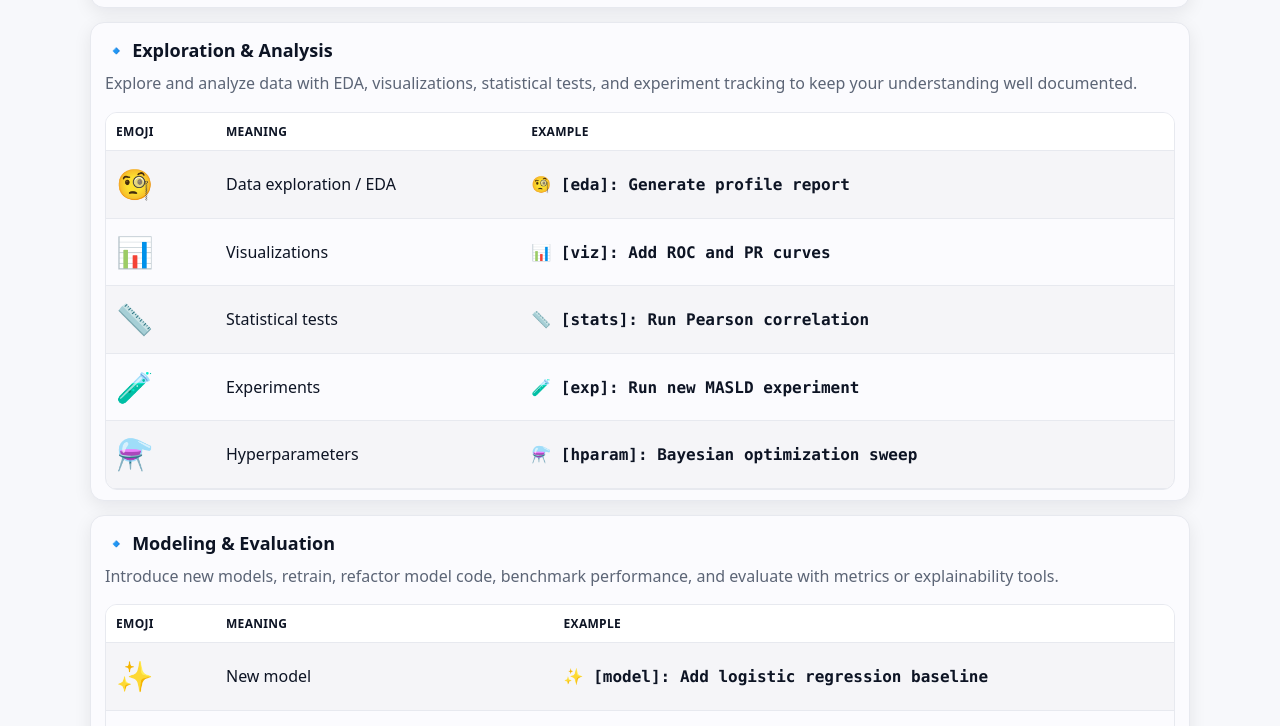
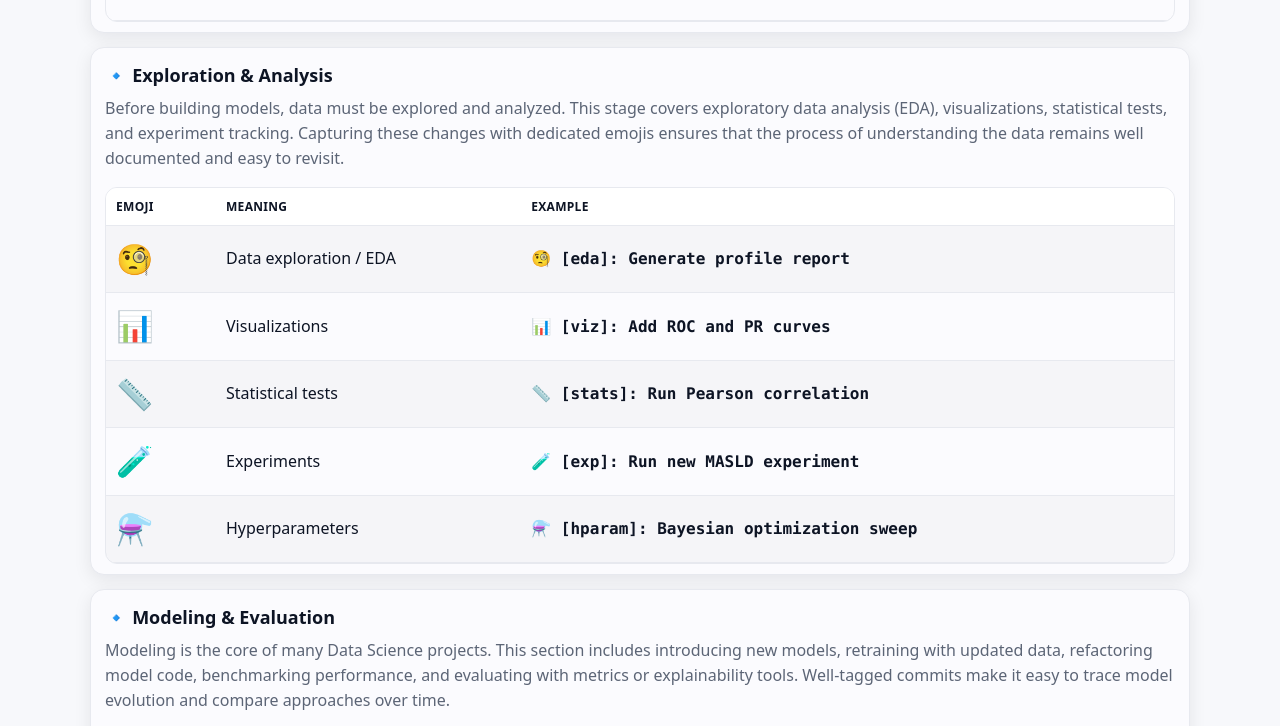
Before and after one commit to imarranz/data-science-gitmoji-guide, a plain HTML site: page docs/index.html in a window 1280 px wide. Shown: the part 1304-2030 px from the top of the page. Drawn offline with Linux system fonts and the light colour scheme.

```diff
--- a/docs/index.html
+++ b/docs/index.html
@@ -157,7 +157,7 @@
   <script>
   ;(() => {
     const sections = [
-      { id:'data', title:'🔹 Data & Preparation', desc:'The foundation of any Data Science project lies in data preparation. This includes ingestion, cleaning, handling missing values, defining schemas, and ensuring reproducibility.', rows:[
+      { id:'data', title:'🔹 Data & Preparation', desc:'The foundation of any Data Science project lies in data preparation. This includes ingestion, cleaning, handling missing values, defining schemas, and ensuring reproducibility. Clear commits in this category help track how raw data was transformed into reliable inputs for models, making the workflow transparent and auditable.', rows:[
         ['📥','Data ingestion / connectors','📥 [ingest]: Add LC-MS data loader'],
         ['🧹','Data cleaning','🧹 [clean]: Normalize columns and remove outliers'],
         ['🧩','Missing value imputation','🧩 [impute]: Add KNN imputer for BMI'],
@@ -169,14 +169,14 @@
         ['🗃️','Data versioning (DVC)','🗃️ [dvc]: Track dataset v1.3'],
         ['🕶️','Anonymization / privacy','🕶️ [privacy]: Mask patient IDs'],
       ]},
-      { id:'eda', title:'🔹 Exploration & Analysis', desc:'Explore and analyze data with EDA, visualizations, statistical tests, and experiment tracking to keep your understanding well documented.', rows:[
+      { id:'eda', title:'🔹 Exploration & Analysis', desc:'Before building models, data must be explored and analyzed. This stage covers exploratory data analysis (EDA), visualizations, statistical tests, and experiment tracking. Capturing these changes with dedicated emojis ensures that the process of understanding the data remains well documented and easy to revisit.', rows:[
         ['🧐','Data exploration / EDA','🧐 [eda]: Generate profile report'],
         ['📊','Visualizations','📊 [viz]: Add ROC and PR curves'],
         ['📏','Statistical tests','📏 [stats]: Run Pearson correlation'],
         ['🧪','Experiments','🧪 [exp]: Run new MASLD experiment'],
         ['⚗️','Hyperparameters','⚗️ [hparam]: Bayesian optimization sweep'],
       ]},
-      { id:'model', title:'🔹 Modeling & Evaluation', desc:'Introduce new models, retrain, refactor model code, benchmark performance, and evaluate with metrics or explainability tools.', rows:[
+      { id:'model', title:'🔹 Modeling & Evaluation', desc:'Modeling is the core of many Data Science projects. This section includes introducing new models, retraining with updated data, refactoring model code, benchmarking performance, and evaluating with metrics or explainability tools. Well-tagged commits make it easy to trace model evolution and compare approaches over time.', rows:[
         ['✨','New model','✨ [model]: Add logistic regression baseline'],
         ['🔁','Retrain','🔁 [train]: Retrain SVM with new cohort'],
         ['🛠️','Model refactor','🛠️ [model]: Clean redundant code in fit()'],
@@ -184,13 +184,13 @@
         ['🧠','Explainability (XAI)','🧠 [xai]: Add SHAP values'],
         ['⏱️','Benchmarking / performance','⏱️ [perf]: Compare inference times'],
       ]},
-      { id:'nb', title:'🔹 Notebooks & Reproducibility', desc:'Commit notebooks responsibly, convert them into scripts, freeze environments, and generate reports to ensure experiments are reproducible.', rows:[
+      { id:'nb', title:'🔹 Notebooks & Reproducibility', desc:'Notebooks are often the entry point for Data Science work, but reproducibility requires discipline. This category covers commits related to notebooks, converting them into scripts, freezing environments, and generating reports. These practices ensure that experiments can be rerun consistently and shared with collaborators.', rows:[
         ['📓','Notebooks','📓 [nb]: Add EDA notebook'],
         ['🔗','Notebook → script','🔗 [nb2py]: Convert preprocessing to Python script'],
         ['📰','Reports','📰 [report]: Generate results'],
         ['📦','Freeze environment','📦 [env]: Add environment.yml'],
       ]},
-      { id:'mlops', title:'🔹 Pipelines, MLOps & Infra', desc:'Automate and deploy workflows: configuration files, pipelines/DAGs, CI/CD, serving endpoints, monitoring, and rollbacks.', rows:[
+      { id:'mlops', title:'🔹 Pipelines, MLOps & Infra', desc:'As projects mature, workflows need to be automated and deployed. This section includes configuration files, pipelines/DAGs, CI/CD, serving endpoints, monitoring, and rollbacks. Using dedicated emojis highlights the operational side of Data Science, bridging the gap between experimentation and production.', rows:[
         ['⚙️','Config files','⚙️ [config]: Add pipeline.yaml'],
         ['🏗️','Pipelines / DAGs','🏗️ [pipeline]: Add Airflow DAG'],
         ['🤖','CI/CD','🤖 [ci]: Add GitHub Actions workflow'],
@@ -198,7 +198,7 @@
         ['📡','Monitoring','📡 [monitor]: Add drift detection'],
         ['⬅️','Rollback','⬅️ [rollback]: Revert model v2 to v1'],
       ]},
-      { id:'quality', title:'🔹 Quality, Security & Maintenance', desc:'Keep quality high with tests, fixes, security updates, refactors, dependency management, and code style.', rows:[
+      { id:'quality', title:'🔹 Quality, Security & Maintenance', desc:'Good science and engineering rely on clear communication. This section covers documentation, contributors, release tagging, and updates to text or messages. By tagging these commits explicitly, teams make it easier for others to onboard, reproduce results, and understand the project history.', rows:[
         ['✅','Tests','✅ [tests]: Add unit test for preprocessing'],
         ['🐞','Bugfix','🐞 [fix]: Correct NaN handling in imputer'],
         ['🚑','Hotfix','🚑 [hotfix]: Fix prod error in endpoint'],
```
Also changed, not shown: 1 other file.
